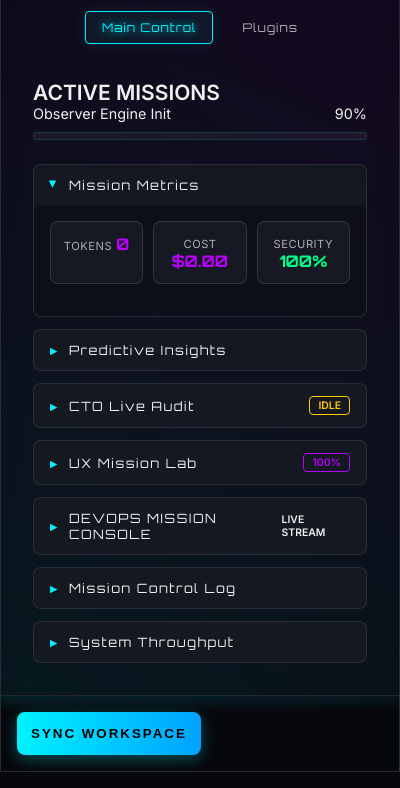
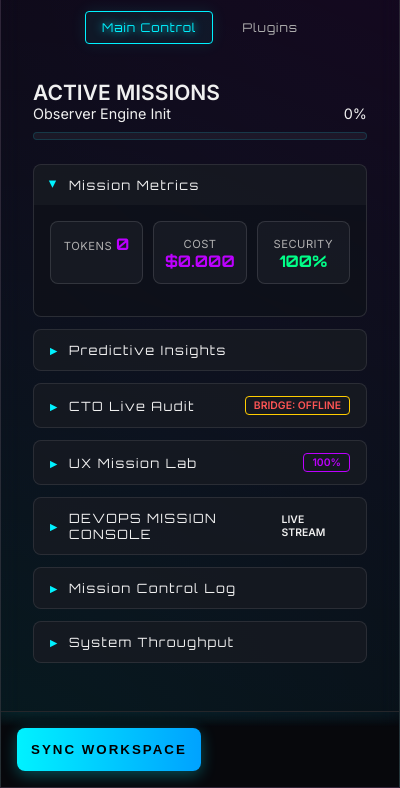
Before and after one commit to BTCWFD/antgr-observer, a browser extension: page popup.html in a window 400 px wide. Shown: the part 90-878 px from the top of the page. Drawn offline with Linux system fonts and the light colour scheme.

Commit message:
Fix: Restore Plugins menu visibility and correct Bridge initialization sequence.

```diff
--- a/scripts/modules/Bridge.js
+++ b/scripts/modules/Bridge.js
@@ -17,7 +17,7 @@
             this.socket.onopen = () => {
                 State.bridgeStatus = 'ONLINE';
                 Bus.emit('log', { msg: 'Connected to Local Agent Bridge.', type: 'system' });
-                // Note: updateUI callback will be handled via Bus in the orchestrator
+                Bus.emit('bridge_status', 'ONLINE');
             };
 
             this.socket.onmessage = (event) => {
@@ -39,6 +39,7 @@
 
             this.socket.onclose = () => {
                 State.bridgeStatus = 'OFFLINE';
+                Bus.emit('bridge_status', 'OFFLINE');
                 setTimeout(() => this.connect(), this.reconnectInterval);
             };
 
--- a/scripts/popup.js
+++ b/scripts/popup.js
@@ -26,6 +26,7 @@
     // Subscribe to AI and UI events
     Bus.on('ai_response', handleAIResponse);
     Bus.on('ui_update', updateUI);
+    Bus.on('bridge_status', updateUI); // Update UI when connection state changes
     Bus.on('telemetry_update', (data) => {
         Terminal.stream(`CPU: ${data.cpu}% | MEM: ${data.memory}% | DSK: ${data.disk}%`);
         // We use telemetry as a heartbeat for the sparklines
@@ -97,6 +98,10 @@
             renderPlugins();
             Bus.emit('log', { msg: 'System core initialized. Heartbeat stable.', type: 'system' });
         }
+
+        // Connect only AFTER recovering state (to use the correct authKey)
+        Bridge.connect();
+        setTimeout(() => Bridge.scanCodebase(), 2000);
     });
 
     // Security Token Listener
@@ -106,13 +111,10 @@
             State.authKey = e.target.value;
             Bus.emit('log', { msg: 'Security: Token updated. Re-handshaking with Bridge...', type: 'warning' });
             Bridge.connect();
-            // The scan will be triggered by the connection event or we can delay it
             setTimeout(() => Bridge.scanCodebase(), 1000);
         });
     }
 
-    Bridge.connect();
-    setTimeout(() => Bridge.scanCodebase(), 2000); // Initial scan
     document.getElementById('refresh-btn').addEventListener('click', runWorkspaceSync);
 
     // Watch for external status updates
--- a/styles/popup.css
+++ b/styles/popup.css
@@ -203,13 +203,12 @@
 }
 
 .view {
-  display: none;
+  display: block;
+  /* Always visible in the flex wrapper */
   animation: fadeIn 0.4s ease-out;
 }
 
-.view.active {
-  display: block;
-}
+/* Node states are handled by parent transform and display: block */
 
 /* Collapsible Node System */
 .mission-node {
```
